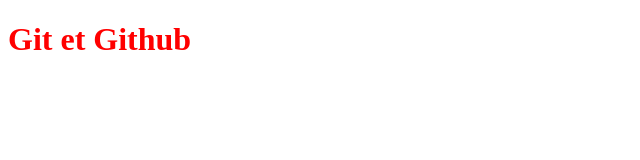
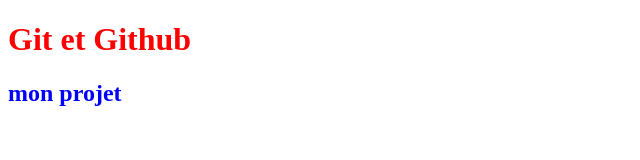
Before and after one commit to medazizb6/tpgit, a plain HTML site: page index.html in a window 1280 px wide. Shown: the whole page, without its empty margins (0-640 px from the left). Drawn offline with Linux system fonts and the light colour scheme.

Commit message:
ajout fichier index et style

```diff
--- a/index.html
+++ b/index.html
@@ -5,5 +5,6 @@
 </head>
 <body>
 	<h1>Git et Github</h1>
+	<h2>mon projet</h2>
 </body>
 </html>
--- a/style.css
+++ b/style.css
@@ -1,3 +1,6 @@
 h1{
 	color:red;
 }
+h2{
+	color:blue;
+}
```
